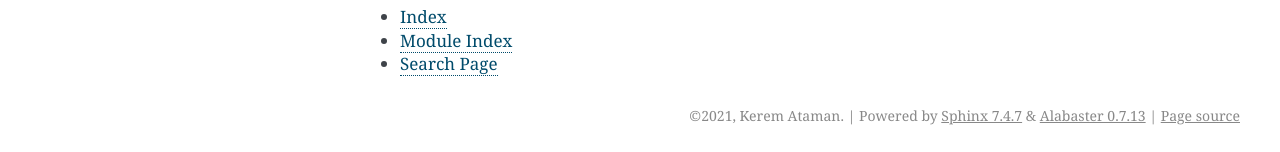
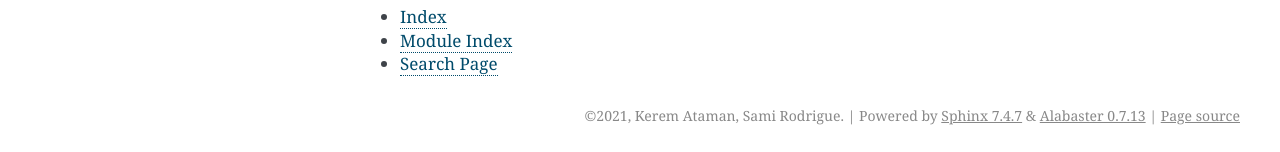
Before and after one commit to Kerem-Sami-Coop/caishen_stonks, a Sphinx documentation site: the page built from docs/index.rst, in a window 1280 px wide. Shown: the part 935-1087 px from the top of the page. Built offline with Sphinx 7.4.7, drawn with Linux system fonts in a browser that asks for light colours.

Commit message:
Updated Authors and some structure

```diff
--- a/AUTHORS.rst
+++ b/AUTHORS.rst
@@ -2,4 +2,4 @@
 Contributors
 ============
 
-* Kerem Ataman <kacorperation@gmail.com>
+* Kerem Ataman, Sami Rodrigue <kacorperation@gmail.com>
--- a/docs/conf.py
+++ b/docs/conf.py
@@ -94,7 +94,7 @@
 
 # General information about the project.
 project = "caishen-dashboard-BE"
-copyright = "2021, Kerem Ataman"
+copyright = "2021, Kerem Ataman, Sami Rodrigue"
 
 # The version info for the project you're documenting, acts as replacement for
 # |version| and |release|, also used in various other places throughout the
@@ -245,7 +245,7 @@
 # Grouping the document tree into LaTeX files. List of tuples
 # (source start file, target name, title, author, documentclass [howto/manual]).
 latex_documents = [
-    ("index", "user_guide.tex", "caishen-dashboard-BE Documentation", "Kerem Ataman", "manual")
+    ("index", "user_guide.tex", "caishen-dashboard-BE Documentation", "Kerem Ataman, Sami Rodrigue", "manual")
 ]
 
 # The name of an image file (relative to this directory) to place at the top of
--- a/setup.cfg
+++ b/setup.cfg
@@ -5,7 +5,7 @@
 [metadata]
 name = caishen-dashboard-BE
 description = Add a short description here!
-author = Kerem Ataman
+author = Kerem Ataman, Sami Rodrigue
 author_email = kacorperation@gmail.com
 license = MIT
 long_description = file: README.rst
```
Also changed, not shown: LICENSE.txt, 2 other files.
